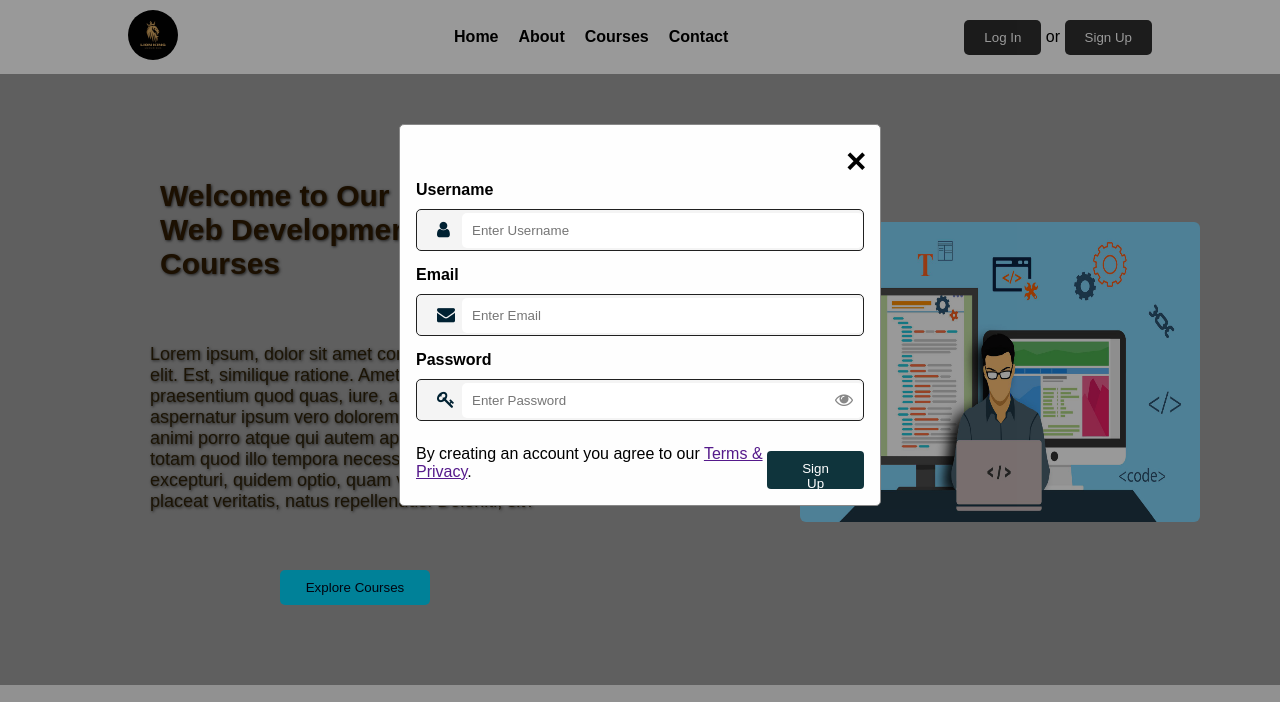
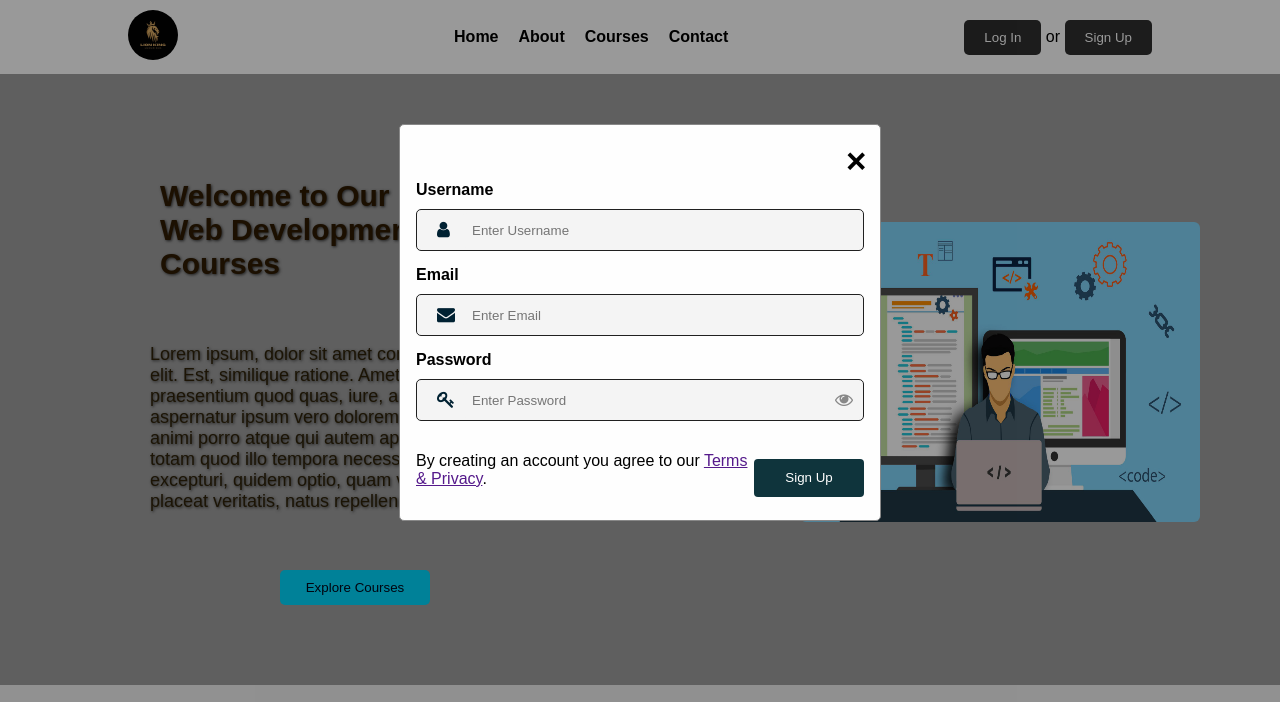
Before and after one commit to FaizyabHussain07/Practice-web, a plain HTML site: page index.html in a window 1280 px wide. Both pictures are taken after a click on the button "Sign Up". Shown: the top 702 px of the page. Drawn offline with Linux system fonts and the light colour scheme.

Commit message:
first commit

```diff
--- a/index.html
+++ b/index.html
@@ -138,8 +138,8 @@
                 </div>
                 <div>
                     <label class="flex-log">
-                        <div> By creating an account you agree to our <a href="">Terms & Privacy</a>.</div>
-                        <button class="sign" type="submit">Sign Up</button>
+                        <div><p>By creating an account you agree to our <a href="">Terms & Privacy</a>.</p></div>
+                        <div><button class="sign" type="submit">Sign Up</button></div>
                     </label>
                 </div>
             </div>
--- a/style.css
+++ b/style.css
@@ -103,7 +103,7 @@ header .sign-btn button {
   border-radius: 4px;
   cursor: pointer;
   height: 38px;
-  width: auto;
+  width: 110px;
   padding: 10px 28px;
 }
 
@@ -113,8 +113,8 @@ header .sign-btn button {
 }
 .flex-log {
   display: flex;
-  flex-direction: row;
   align-items: center;
+  gap: 2px;
   justify-content: space-between;
 
 }
@@ -134,6 +134,7 @@ header .sign-btn button {
   margin-left: 45px;
   width: 100%;
   padding: 10px;
+  background-color: #f4f4f4;
   border: none;
   outline: none;
   border-radius: 5px;
```
Also changed, not shown: Contact Page/contact.html (+1 -1 lines).
